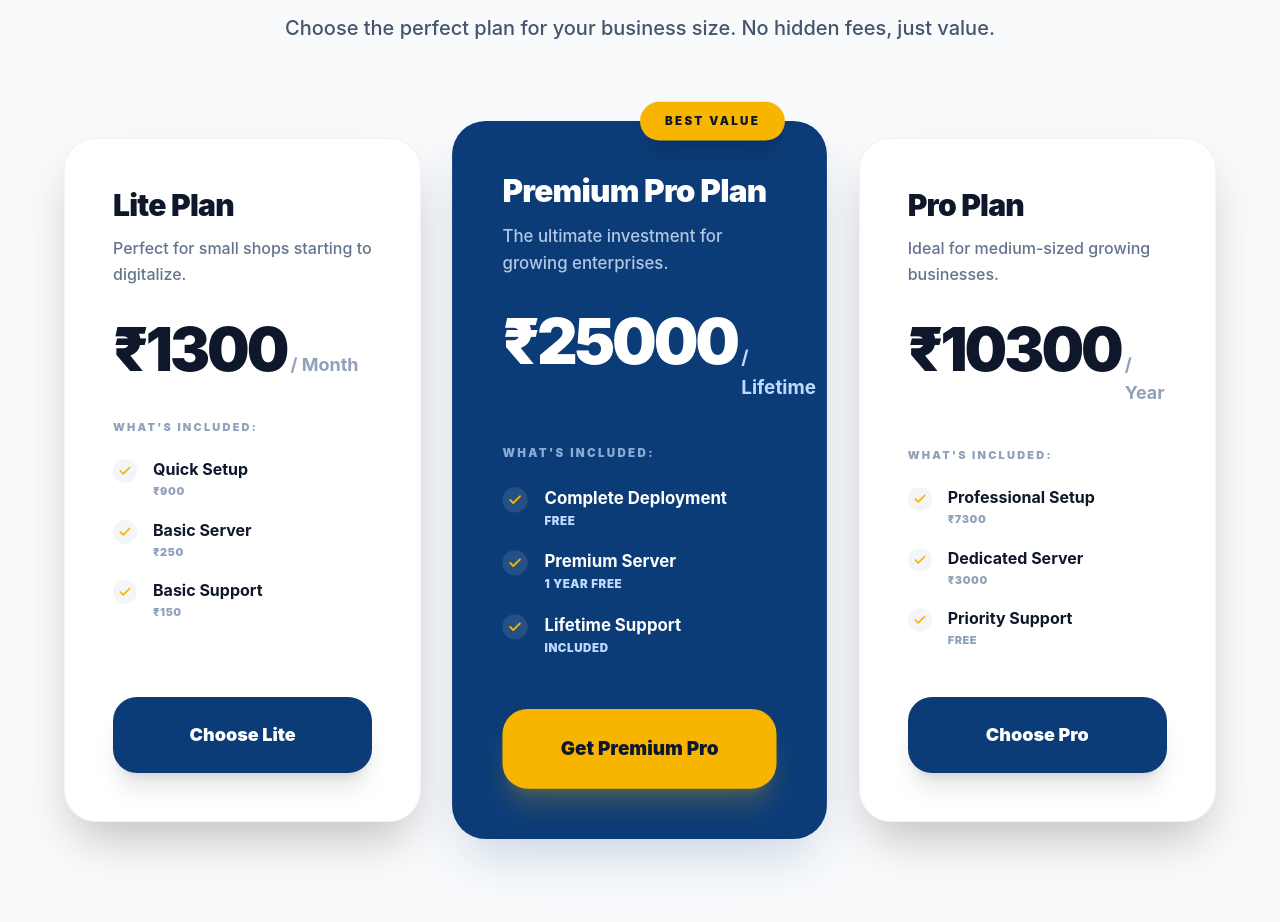
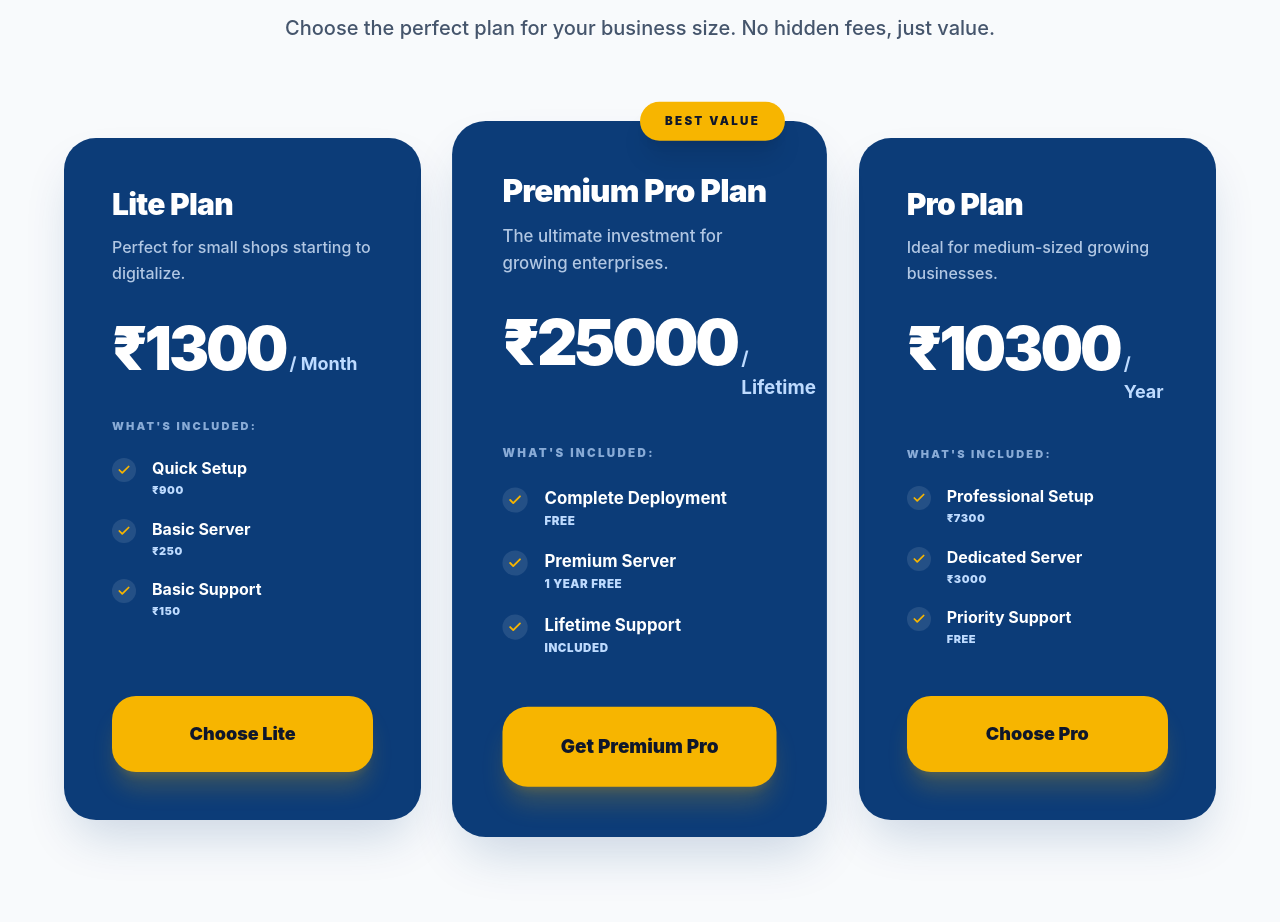
Before and after one commit to jaikeerthi07/avva-inventory-website, a React (Vite) app: page / in a window 1280 px wide. Shown: the part 2200-3122 px from the top of the page. Built offline with nearby package versions, Linux system fonts and the light colour scheme.

Commit message:
Update all pricing plans to use primary background color

```diff
--- a/src/components/PricingSection.jsx
+++ b/src/components/PricingSection.jsx
@@ -77,10 +77,8 @@ const PricingSection = () => {
               whileInView={{ opacity: 1, y: 0 }}
               viewport={{ once: true }}
               transition={{ delay: index * 0.1, duration: 0.8, ease: [0.16, 1, 0.3, 1] }}
-              className={`relative p-8 md:p-10 lg:p-12 rounded-[2.5rem] md:rounded-4xl flex flex-col transition-all duration-500 hover:-translate-y-2 group shadow-2xl ${
-                plan.highlighted
-                  ? 'bg-primary text-white z-10 lg:scale-105 shadow-primary-20'
-                  : 'bg-white text-slate-900 border border-slate-100'
+              className={`relative p-8 md:p-10 lg:p-12 rounded-[2.5rem] md:rounded-4xl flex flex-col transition-all duration-500 hover:-translate-y-2 group bg-primary text-white shadow-2xl shadow-primary-20 ${
+                plan.highlighted ? 'z-10 lg:scale-105' : ''
               }`}
             >
               {plan.badge && (
@@ -98,31 +96,31 @@ const PricingSection = () => {
               )}
 
               <div className="mb-6 md:mb-8">
-                <h3 className={`text-2xl md:text-3xl font-black mb-3 tracking-tight ${plan.highlighted ? 'text-white' : 'text-slate-900'}`}>
+                <h3 className="text-2xl md:text-3xl font-black mb-3 tracking-tight text-white">
                   {plan.name}
                 </h3>
-                <p className={`text-sm md:text-base font-medium leading-relaxed min-h-[3rem] ${plan.highlighted ? 'text-blue-100 opacity-80' : 'text-slate-500'}`}>
+                <p className="text-sm md:text-base font-medium leading-relaxed min-h-[3rem] text-blue-100 opacity-80">
                   {plan.description}
                 </p>
               </div>
 
               <div className="mb-6 md:mb-10 flex items-baseline gap-1">
-                <span className={`text-4xl md:text-5xl lg:text-6xl font-black tracking-tighter ${plan.highlighted ? 'text-white' : 'text-slate-900'}`}>
+                <span className="text-4xl md:text-5xl lg:text-6xl font-black tracking-tighter text-white">
                   {plan.price}
                 </span>
-                <span className={`text-lg font-bold ${plan.highlighted ? 'text-blue-200' : 'text-slate-400'}`}>
+                <span className="text-lg font-bold text-blue-200">
                   {plan.period}
                 </span>
               </div>
 
               <div className="flex-grow">
                 <ul className="space-y-4 md:space-y-5 mb-10 md:mb-12">
-                  <div className={`text-[11px] font-black uppercase tracking-[0.2em] mb-4 md:mb-6 ${plan.highlighted ? 'text-blue-200 opacity-70' : 'text-slate-400'}`}>
+                  <div className="text-[11px] font-black uppercase tracking-[0.2em] mb-4 md:mb-6 text-blue-200 opacity-70">
                     What's included:
                   </div>
                   {plan.features.map((feature, fIndex) => (
                     <li key={fIndex} className="flex items-start group/item">
-                      <div className={`mr-4 shrink-0 w-6 h-6 rounded-full flex items-center justify-center transition-transform duration-300 group-hover/item:scale-110 mb-1 ${plan.highlighted ? 'bg-white/10' : 'bg-primary-5'}`}>
+                      <div className="mr-4 shrink-0 w-6 h-6 rounded-full flex items-center justify-center transition-transform duration-300 group-hover/item:scale-110 mb-1 bg-white/10">
                         <Check
                           size={14}
                           className="text-accent"
@@ -130,10 +128,10 @@ const PricingSection = () => {
                         />
                       </div>
                       <div className="flex flex-col w-full">
-                        <span className={`text-base font-bold leading-tight ${plan.highlighted ? 'text-white' : 'text-slate-900'}`}>
+                        <span className="text-base font-bold leading-tight text-white">
                           {feature.name}
                         </span>
-                        <span className={`text-[11px] font-black uppercase tracking-wider mt-1 ${plan.highlighted ? 'text-blue-200' : 'text-slate-400'}`}>
+                        <span className="text-[11px] font-black uppercase tracking-wider mt-1 text-blue-200">
                           {feature.details}
                         </span>
                       </div>
@@ -144,11 +142,7 @@ const PricingSection = () => {
 
               <Link
                 to="/live-demo"
-                className={`block w-full text-center py-5 md:py-6 rounded-2xl md:rounded-3xl font-black text-lg transition-all shadow-xl active:scale-[0.98] ${
-                  plan.highlighted
-                    ? 'bg-accent text-slate-900 hover:bg-yellow-400 shadow-accent-20 hover:shadow-accent-40'
-                    : 'bg-primary text-white hover:bg-primary-90 shadow-primary-10 hover:shadow-primary-30'
-                }`}
+                className="block w-full text-center py-5 md:py-6 rounded-2xl md:rounded-3xl font-black text-lg transition-all shadow-xl active:scale-[0.98] bg-accent text-slate-900 hover:bg-yellow-400 shadow-accent-20 hover:shadow-accent-40"
               >
                 {plan.cta}
               </Link>
```
